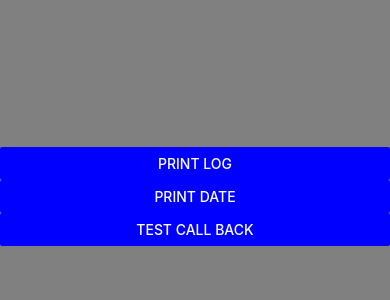
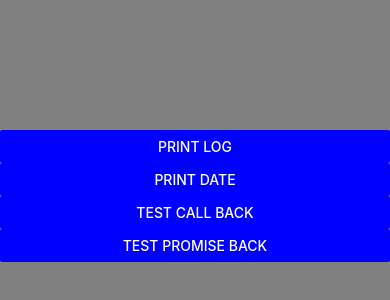
Before and after one commit to plumhly/ReactNative_Ex, a React Native app in the folder MyApp/: screen / in a window 390 px wide. Shown: the part 276-576 px from the top of the page. Built offline with nearby package versions, Linux system fonts and the light colour scheme.

Commit message:
学习js使用原生模块

```diff
--- a/MyApp/ex/native_ex.js
+++ b/MyApp/ex/native_ex.js
@@ -24,12 +24,22 @@ export default class NativeBasics extends Component {
     })
   }
 
+  async testPromiseBlock() {
+    try {
+      var value = await PlumTest.testPromissBlock();
+      console.log(value);
+    } catch (error) {
+      console.error(error);
+    }
+  }
+
   render() {
     return (
       <View style={{flex:1 ,backgroundColor: 'gray', paddingTop: 100, justifyContent: "center"}}>
         <Button onPress={this.buttonPressed} title='Print log' color='blue'/>
         <Button onPress={this.printDate} title='Print Date' color='blue' style={{marginTop: 50}}/>
         <Button onPress={this.testCallBack} title='test call back' color='blue' style={{marginTop: 50}}/>
+        <Button onPress={this.testPromiseBlock} title='test promise back' color='blue' style={{marginTop: 50}}/>
       </View>
     );
   }
```
Also changed, not shown: 1 other file (tests, documents, lock files or other folders).
